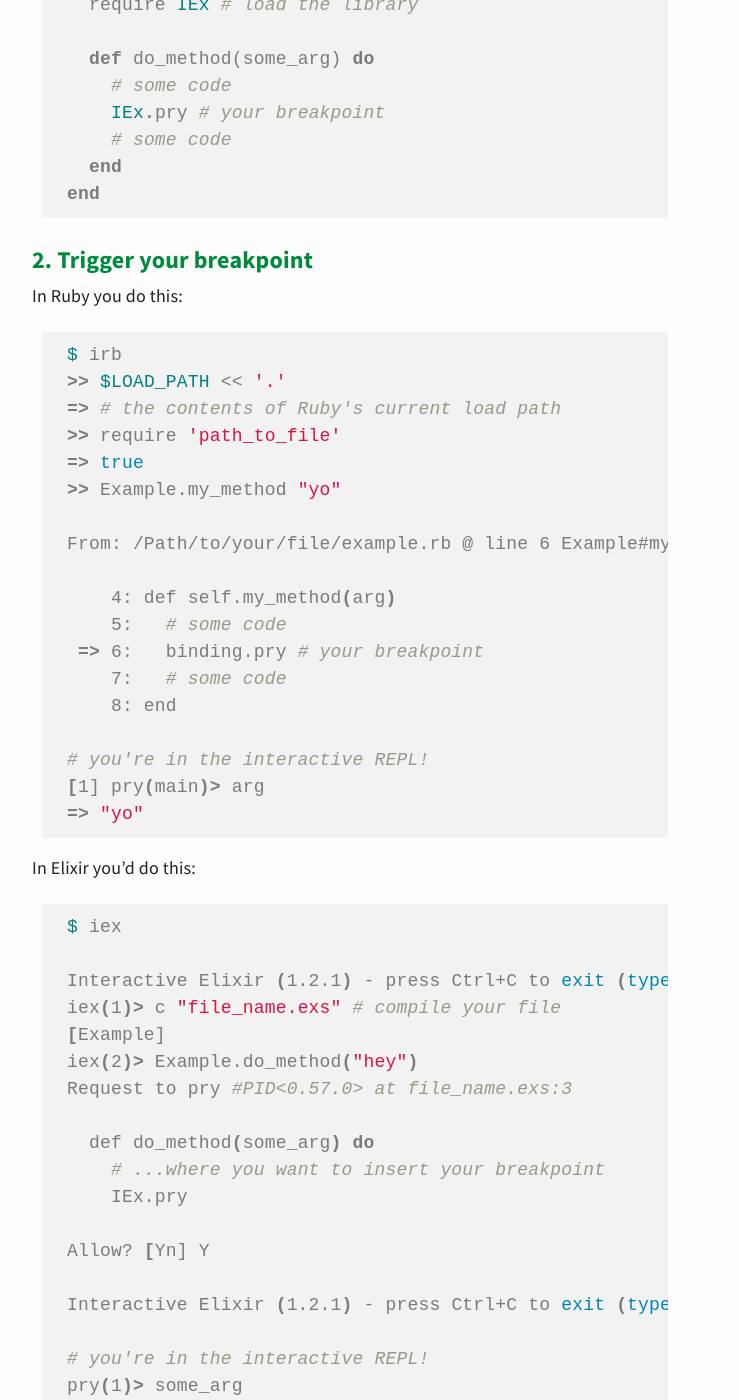
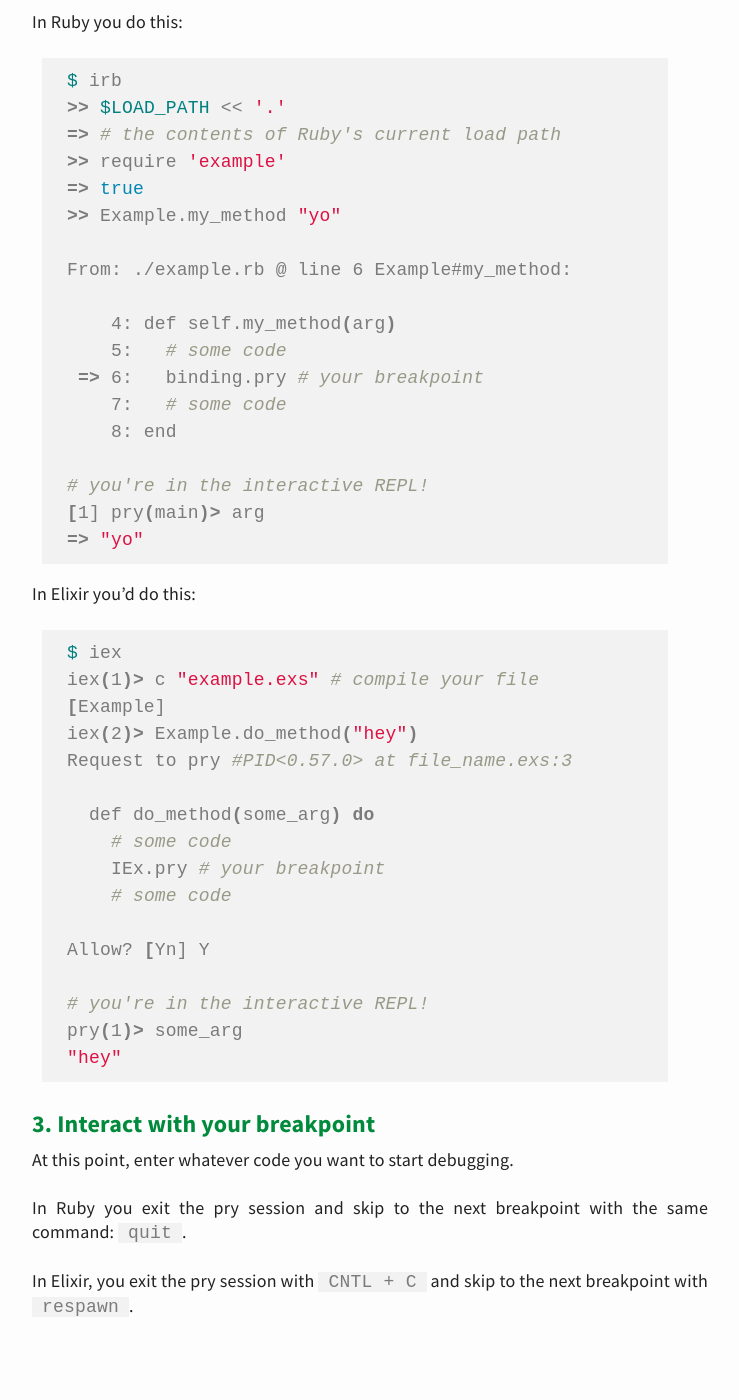
Before and after one commit to davidlaprade/davidlaprade.github.io, a Jekyll site: the page built from _posts/2016-4-23-inserting-breakpoints-in-elixir.md, in a window 1280 px wide and 1400 px high, scrolled down 1853 px. Shown: the whole window, without its empty margins (270-1009 px from the left). Built offline with Jekyll 4.4.1, drawn with Linux system fonts in a browser that asks for light colours; some of the changed text lies outside the part shown.

Commit message:
Finish elixir breakpoint post

```diff
--- a/_posts/2016-4-23-inserting-breakpoints-in-elixir.md
+++ b/_posts/2016-4-23-inserting-breakpoints-in-elixir.md
@@ -39,29 +39,14 @@ assuming I've convinced you of the need to set breakpoints when debugging,
 then hopefully the following comparison of breakpoints in Ruby and Elixir
 will be of interest to you.
 
-I'm going to break this up into four steps.
-
-### 0. Start your REPL from the command line
-
-In Ruby you do this:
-
-{% highlight bash %}
-$ irb
->> # you're in! write some ruby to see it instantly evaluated
-{% endhighlight %}
-
-In Elixir you do this:
-
-{% highlight bash %}
-$ iex
-iex(1)> # you're in! write some elixir to see it instantly evaluated
-{% endhighlight %}
+I'm going to break this up into three steps.
 
 ### 1. Set up the code to be debugged
 
 In Ruby you do this:
 
 {% highlight ruby %}
+# ./example.rb
 class Example
   require 'pry' # load the library, `gem install pry` first
 
@@ -76,6 +61,7 @@ end
 In Elixir you do this:
 
 {% highlight elixir %}
+# ./example.exs
 defmodule Example do
   require IEx # load the library
 
@@ -95,11 +81,11 @@ In Ruby you do this:
 $ irb
 >> $LOAD_PATH << '.'
 => # the contents of Ruby's current load path
->> require 'path_to_file'
+>> require 'example'
 => true
 >> Example.my_method "yo"
 
-From: /Path/to/your/file/example.rb @ line 6 Example#my_method:
+From: ./example.rb @ line 6 Example#my_method:
 
     4: def self.my_method(arg)
     5:   # some code
@@ -116,20 +102,17 @@ In Elixir you'd do this:
 
 {% highlight bash %}
 $ iex
-
-Interactive Elixir (1.2.1) - press Ctrl+C to exit (type h() ENTER for help)
-iex(1)> c "file_name.exs" # compile your file
+iex(1)> c "example.exs" # compile your file
 [Example]
 iex(2)> Example.do_method("hey")
 Request to pry #PID<0.57.0> at file_name.exs:3
 
   def do_method(some_arg) do
-    # ...where you want to insert your breakpoint
-    IEx.pry
+    # some code
+    IEx.pry # your breakpoint
+    # some code
 
 Allow? [Yn] Y
-
-Interactive Elixir (1.2.1) - press Ctrl+C to exit (type h() ENTER for help)
 
 # you're in the interactive REPL!
 pry(1)> some_arg
@@ -138,6 +121,8 @@ pry(1)> some_arg
 
 ### 3. Interact with your breakpoint
 
+At this point, enter whatever code you want to start debugging.
+
 In Ruby you exit the pry session and skip to the next breakpoint with the
 same command: `quit`.
 
```
Also changed, not shown: other parts of _posts/2016-4-23-inserting-breakpoints-in-elixir.md (+3 -3 lines).
